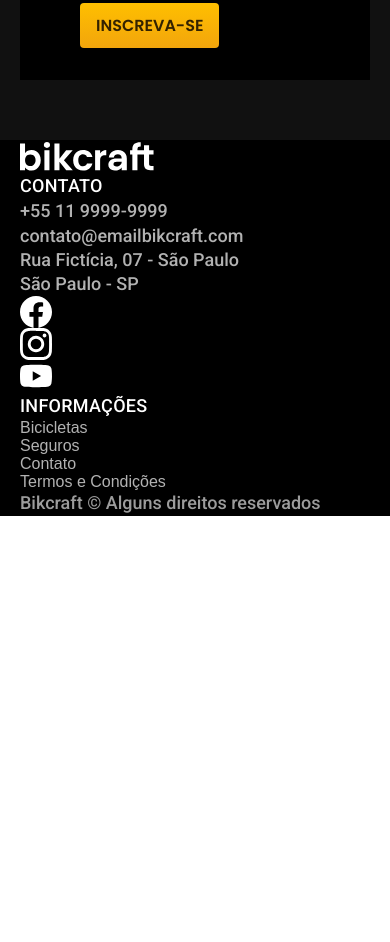
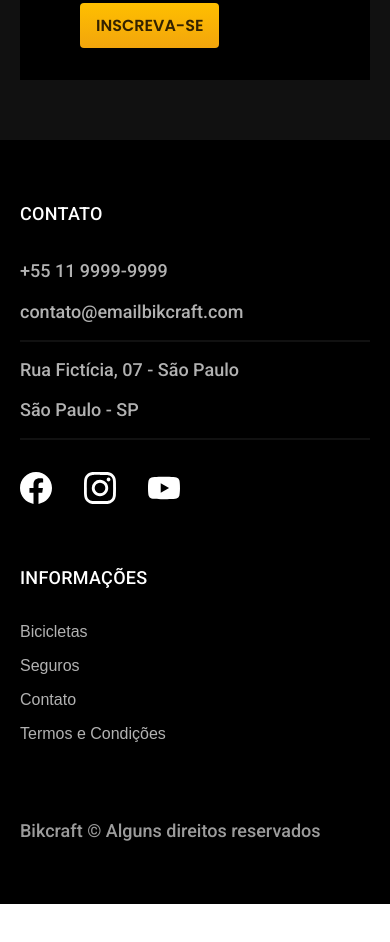
Before and after one commit to ViniciusHajime/bikcraft, a plain HTML site: page index.html in a window 390 px wide. Shown: the part 4152-5094 px from the top of the page. After the commit the page ends 5056 px from the top, so only its background shows below. Drawn offline with Linux system fonts and the light colour scheme; files whose address does not match are found by name.

Commit message:
Estilização do Footer

```diff
--- a/css/global/footer.css
+++ b/css/global/footer.css
@@ -1,3 +1,65 @@
 .footer-bg {
   background-color: var(--cor-12);
 }
+
+.footer {
+  display: grid;
+  grid-template-columns: 3fr 5fr 4fr;
+  gap: 40px;
+  padding-top: 60px;
+  padding-bottom: 60px;
+}
+
+.footer h3 {
+  margin-bottom: 32px;
+}
+
+.footer-contato ul {
+  margin-bottom: 32px;
+}
+
+.footer-contato li:nth-child(even):after {
+  content: "";
+  display: block;
+  max-width: 360px;
+  height: 2px;
+  background: var(--cor-11);
+  margin-top: 16px;
+}
+
+.footer li {
+  margin-bottom: 16px;
+}
+
+.footer-redes {
+  display: flex;
+  gap: 32px;
+}
+
+.footer a:hover {
+  color: var(--cor-0);
+}
+
+.footer-copy {
+  grid-column: 1/-1;
+  margin-top: 40px;
+}
+
+@media (max-width: 800px) {
+  .footer > img {
+    display: none;
+  }
+  .footer {
+    grid-template-columns: 1fr 1fr;
+  }
+}
+
+@media (max-width: 600px) {
+  .footer {
+    grid-template-columns: 1fr;
+    gap: 60px;
+  }
+  .footer-copy {
+    margin-top: 0px;
+  }
+}
--- a/css/global/global.css
+++ b/css/global/global.css
@@ -2,7 +2,6 @@ body {
   margin: 0px;
   font-family: Arial, Helvetica, sans-serif;
   color: #111111;
-  padding-bottom: 600px;
 }
 
 ul {
```
